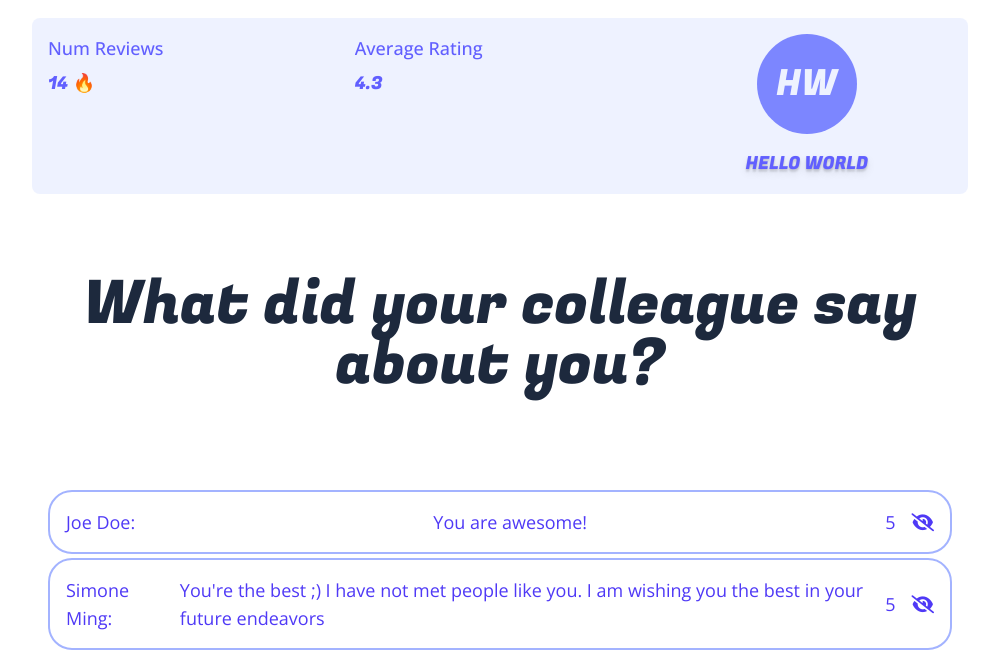
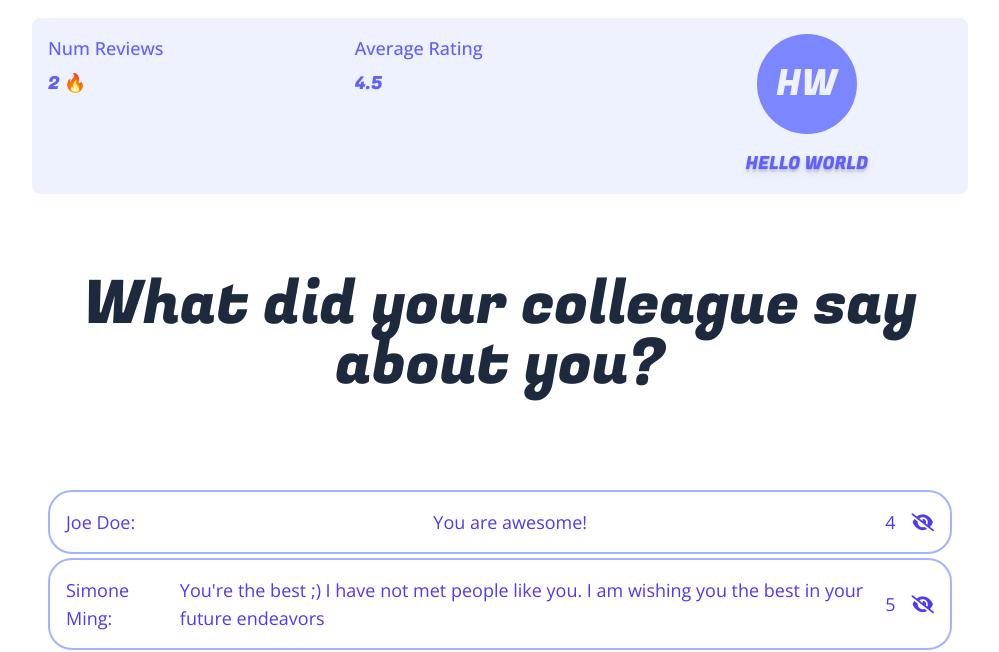
Before and after one commit to liangchow/full-stack-feedback, a Next.js app: page /dashboard in a window 1280 px wide. Shown: the part 134-786 px from the top of the page, without its empty margins (140-1139 px from the left). Built offline with nearby package versions, Linux system fonts and the light colour scheme.

Commit message:
Update Dashboard.js
Add function for Panel

```diff
--- a/components/Dashboard.js
+++ b/components/Dashboard.js
@@ -11,24 +11,24 @@ const user = {firstName: "Hello", lastName: "World", src: ""}
 
 export default function Dashboard() {
 
-  const statuses = {
-    num_reviews: 14,
-    average_rating: 4.3,
-  }
-
-
-
 
   const [todos, setTodos] = useState([
-    {firstName: "Joe", lastName: "Doe", comment: "You are awesome!", rating: 5, show: true, src: ""},
+    {firstName: "Joe", lastName: "Doe", comment: "You are awesome!", rating: 4, show: true, src: ""},
     {firstName: "Simone", lastName: "Ming", comment: "You're the best ;) I have not met people like you. I am wishing you the best in your future endeavors", rating: 5, show: true, src: ""},
   ])
 
-    function countValues(){
-    let avg_rating = todos.map(todo => todo.rating)
+    function countValues(todos){
+    let sumOfRating = todos.map(todo => todo.rating).reduce((sumOfRating,rating) => sumOfRating + rating, 0)
+    let numReviews = todos.length
 
-    return console.log(avg_rating)
+    return {
+      num_reviews: numReviews,
+      average_rating: sumOfRating/numReviews,
+    }
+  }
 
+    const statuses = {
+      ...countValues(todos)
   }
 
   const [show, setShow] = useState(true)
```
